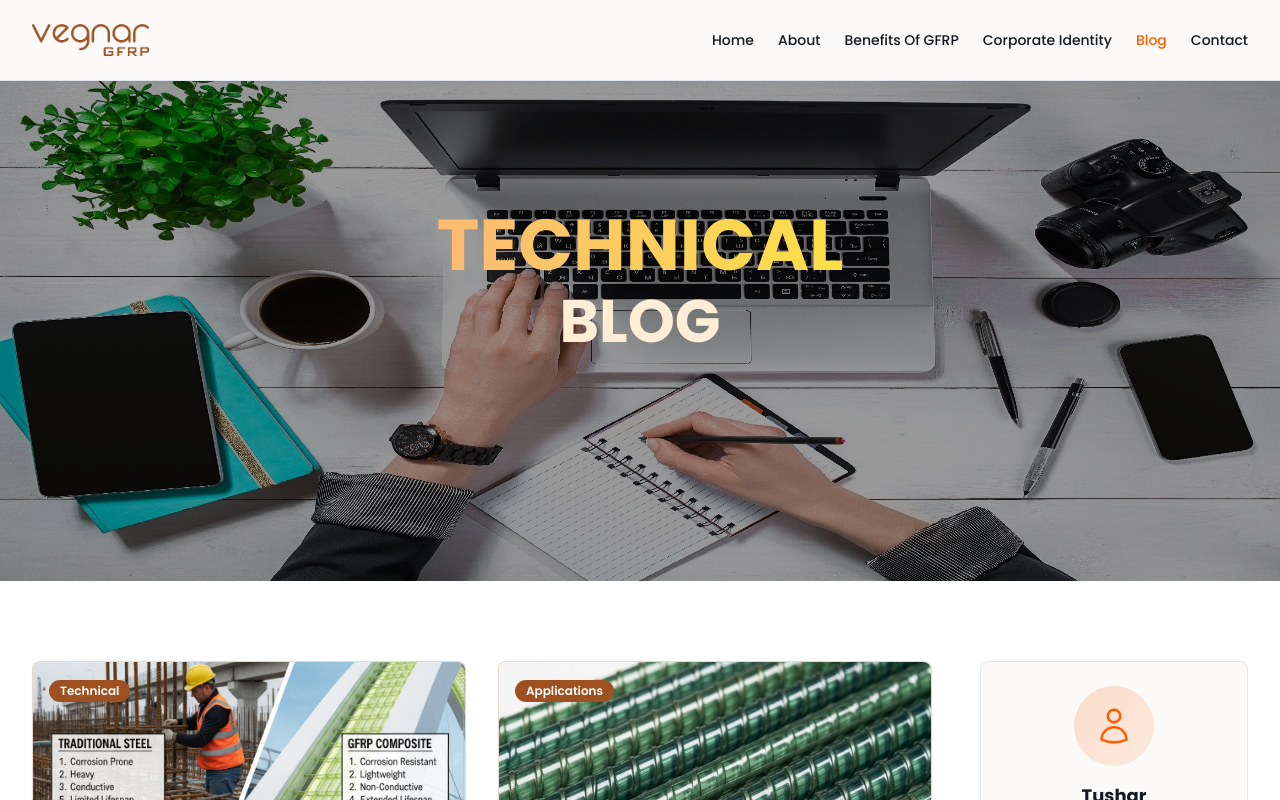
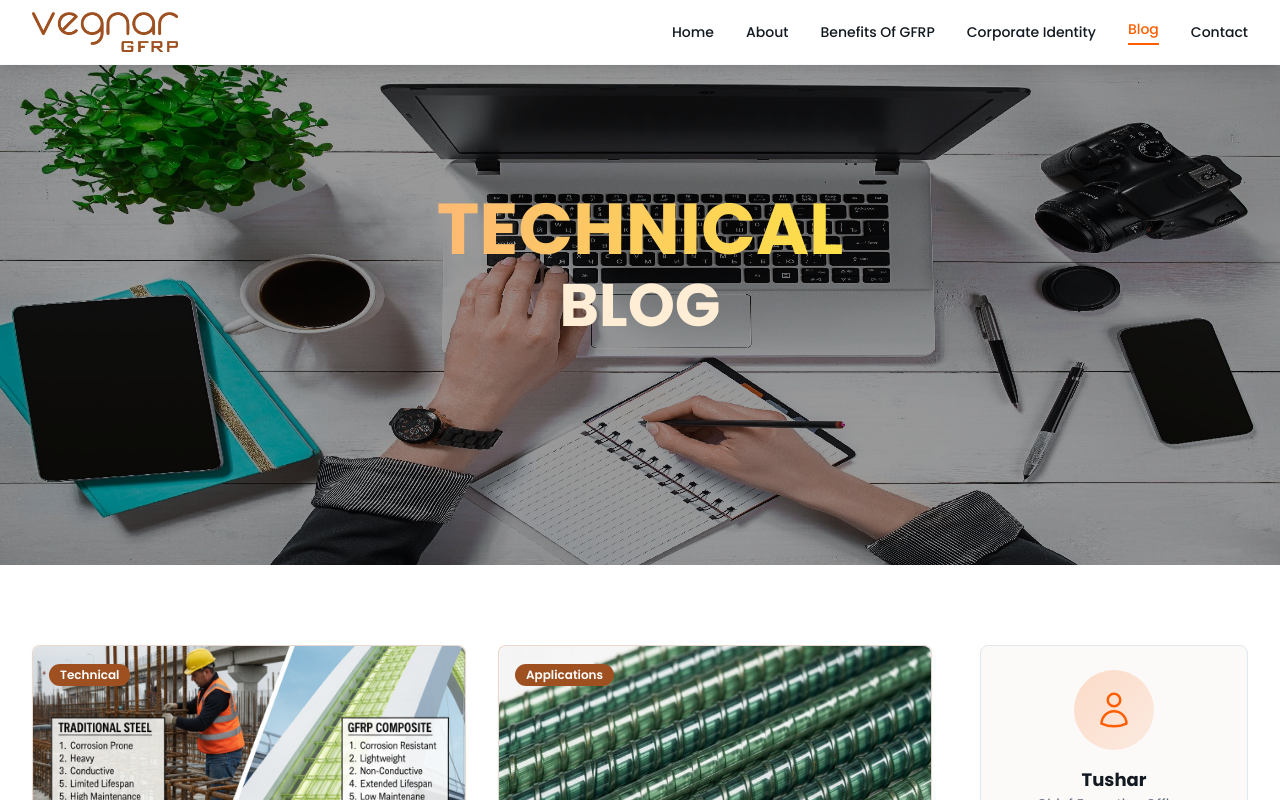
Before and after one commit to gabbar360/vegnar-gfrp_next, a Next.js app: page /blog in a window 1280 px wide. Shown: the top 800 px of the page. Built offline with nearby package versions, Linux system fonts and the light colour scheme.

Commit message:
change header

```diff
--- a/src/app/globals.css
+++ b/src/app/globals.css
@@ -126,9 +126,15 @@
     @apply border-border;
   }
 
-  body {
+  html, body {
     @apply bg-background text-foreground;
     font-family: 'Poppins', sans-serif;
+    overflow-x: hidden;
+    max-width: 100vw;
+  }
+
+  #__next {
+    overflow-x: hidden;
   }
 }
 
@@ -177,3 +183,21 @@
 .capsule-fill {
   transition: width 0.3s ease;
 }
+
+/* Prevent horizontal overflow */
+.container-safe {
+  max-width: 100vw;
+  overflow-x: hidden;
+}
+
+/* Ensure all sections are contained */
+section {
+  max-width: 100vw;
+  overflow-x: hidden;
+}
+
+/* Fix for any potential wide elements */
+* {
+  max-width: 100%;
+  box-sizing: border-box;
+}
--- a/src/app/layout.tsx
+++ b/src/app/layout.tsx
@@ -30,15 +30,15 @@ export default function RootLayout({
   children: React.ReactNode
 }) {
   return (
-    <html lang="en">
-      <body className={poppins.className}>
+    <html lang="en" className="overflow-x-hidden">
+      <body className={`${poppins.className} overflow-x-hidden`}>
         <ReactQueryProvider>
           <TooltipProvider>
             <Toaster />
             <Sonner />
-            <div className="min-h-screen flex flex-col">
+            <div className="min-h-screen flex flex-col overflow-x-hidden">
               <Header />
-              <main className="flex-1">
+              <main className="flex-1 overflow-x-hidden">
                 {children}
               </main>
               <Footer />
--- a/src/app/page.tsx
+++ b/src/app/page.tsx
@@ -79,7 +79,7 @@ const HeroSlider = () => {
 
 const Index = () => {
   return (
-    <div>
+    <div className="w-full overflow-x-hidden">
       {/* Hero Banner Section */}
       <HeroSlider />
 
--- a/src/components/Header.tsx
+++ b/src/components/Header.tsx
@@ -26,43 +26,42 @@ export function Header() {
   };
 
   return (
-    <header className="bg-card shadow-sm border-b sticky top-0 z-40">
+    <header className="bg-white/95 backdrop-blur-md shadow-lg border-b border-gray-200/20 sticky top-0 z-40 transition-all duration-300 w-full overflow-x-hidden">
       <nav
-        className="mx-auto flex max-w-7xl items-center justify-between p-6 lg:px-8"
+        className="mx-auto flex max-w-7xl items-center justify-between px-4 py-3 lg:px-8 w-full"
         aria-label="Global"
       >
         <div className="flex lg:flex-1">
-          <Link href="/" className="-m-1.5 p-1.5">
-            <span className="sr-only">Vegnar GFRP</span>
-            <div className="flex items-center space-x-2">
+          <Link
+            href="/"
+            className="flex items-center space-x-3 hover:opacity-80 transition-opacity"
+          >
             <img
               src="/images/gfrp_logo.png"
               alt="Vegnar GFRP Logo"
-                className="h-8 w-auto"
+              className="h-10 w-auto"
             />
-            </div>
           </Link>
         </div>
 
         <div className="flex lg:hidden">
           <button
             type="button"
-            className="-m-2.5 inline-flex items-center justify-center rounded-md p-2.5 text-foreground"
+            className="p-2 rounded-lg hover:bg-gray-100 transition-colors"
             onClick={() => setMobileMenuOpen(true)}
           >
-            <span className="sr-only">Open main menu</span>
-            <Bars3Icon className="h-6 w-6" aria-hidden="true" />
+            <Bars3Icon className="h-6 w-6 text-gray-700" />
           </button>
         </div>
 
-        <div className="hidden lg:flex lg:flex-1 lg:justify-end lg:items-center lg:gap-x-6">
+        <div className="hidden lg:flex lg:items-center lg:space-x-8">
           {navigation.map((item) => (
             <Link
               key={item.name}
               href={item.href}
-              className={`text-sm font-medium whitespace-nowrap transition-colors ${
+              className={`text-sm font-medium whitespace-nowrap transition-all duration-200 hover:scale-105 ${
                 isActive(item.href)
-                  ? "text-primary"
+                  ? "text-primary border-b-2 border-primary pb-1"
                   : "text-foreground hover:text-primary"
               }`}
             >
@@ -79,42 +78,35 @@ export function Header() {
         onClose={setMobileMenuOpen}
       >
         <div className="fixed inset-0 z-50" />
-        <Dialog.Panel className="fixed inset-y-0 right-0 z-50 w-full overflow-y-auto bg-card px-6 py-6 sm:max-w-sm sm:ring-1 sm:ring-border">
+        <Dialog.Panel className="fixed inset-y-0 right-0 z-50 w-full overflow-y-auto overflow-x-hidden bg-white/95 backdrop-blur-md px-6 py-6 sm:max-w-sm shadow-2xl">
           <div className="flex items-center justify-between">
             <Link
               href="/"
-              className="-m-1.5 p-1.5"
+              className="flex items-center space-x-3"
               onClick={() => setMobileMenuOpen(false)}
             >
-              <span className="sr-only">Vegnar GFRP</span>
-              <div className="flex items-center space-x-2">
               <img
                 src="/images/gfrp_logo.png"
                 alt="Vegnar GFRP Logo"
                 className="h-8 w-auto"
               />
-                <span className="text-xl font-bold text-secondary">
-                  Vegnar GFRP
-                </span>
-              </div>
             </Link>
             <button
               type="button"
-              className="-m-2.5 rounded-md p-2.5 text-foreground"
+              className="p-2 rounded-lg hover:bg-gray-100 transition-colors"
               onClick={() => setMobileMenuOpen(false)}
             >
-              <span className="sr-only">Close menu</span>
-              <XMarkIcon className="h-6 w-6" aria-hidden="true" />
+              <XMarkIcon className="h-6 w-6 text-gray-700" />
             </button>
           </div>
           <div className="mt-6 flow-root">
-            <div className="-my-6 divide-y divide-border">
+            <div className="-my-6 divide-y divide-gray-200">
               <div className="space-y-2 py-6">
                 {navigation.map((item) => (
                   <Link
                     key={item.name}
                     href={item.href}
-                    className={`-mx-3 block rounded-lg px-3 py-2 text-base font-semibold transition-colors ${
+                    className={`-mx-3 block rounded-lg px-3 py-3 text-base font-medium transition-colors ${
                       isActive(item.href)
                         ? "text-primary bg-accent"
                         : "text-foreground hover:text-primary hover:bg-accent"
@@ -125,13 +117,6 @@ export function Header() {
                   </Link>
                 ))}
               </div>
-              <div className="py-6">
-                <Link href="/contact" onClick={() => setMobileMenuOpen(false)}>
-                  <Button className="w-full bg-[#9e5020] hover:bg-[#9e5020]/90 text-white">
-                    Get Quote
-                  </Button>
-                </Link>
-              </div>
             </div>
           </div>
         </Dialog.Panel>
```
Lines whose indentation alone changed are shown as unchanged.
